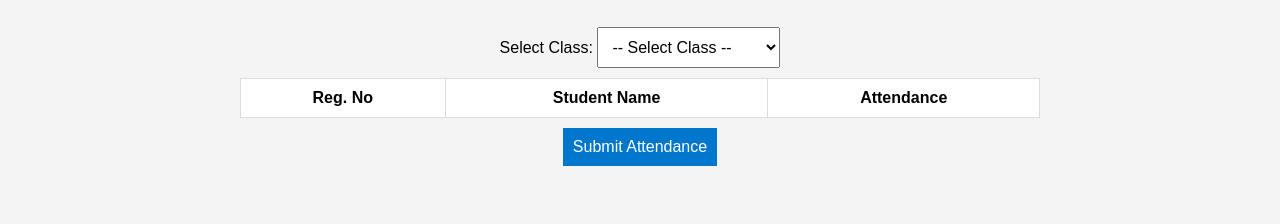
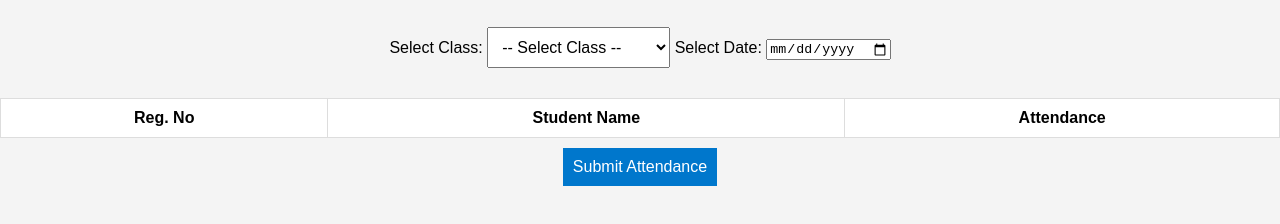
Before and after one commit to shivamkumar201220001-debug/students-attendance-app, a plain HTML site: page index.html in a window 1280 px wide. Shown: the part 80-304 px from the top of the page. Drawn offline with Linux system fonts and the light colour scheme.

Commit message:
Update index.html

```diff
--- a/index.html
+++ b/index.html
@@ -14,7 +14,9 @@
         <select id="classSelect">
             <option value="">-- Select Class --</option>
         </select>
-
+         <label for="attendanceDate">Select Date:</label>
+    <input type="date" id="attendanceDate">
+</div>
         <table id="studentsTable">
             <thead>
                 <tr>
```
